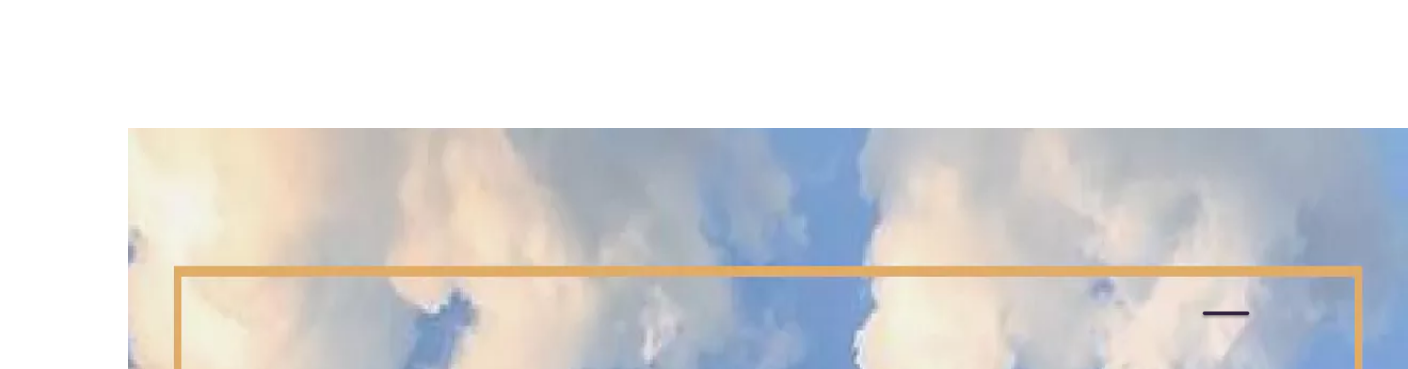
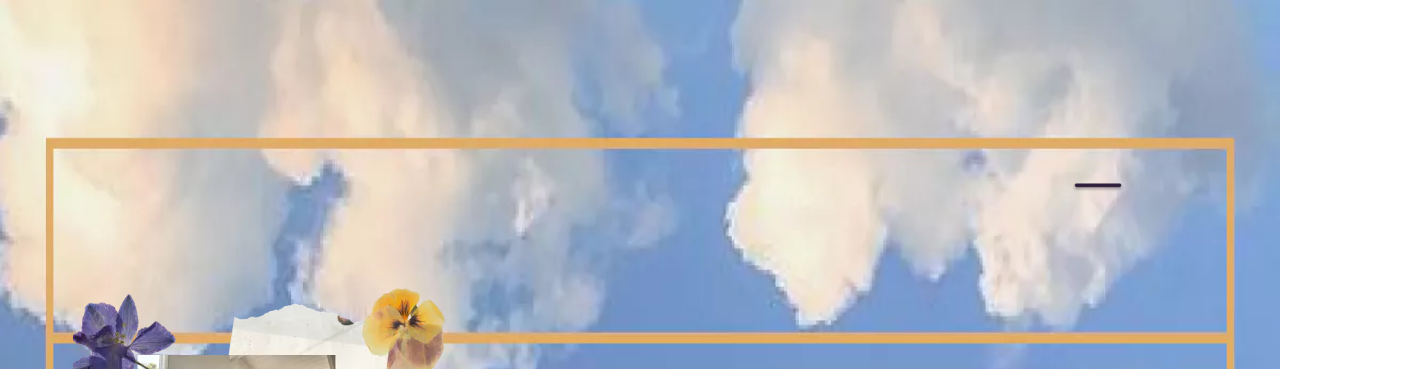
Before and after one commit to NicRios/mindyhwk, a website built with Parcel: page index.html in a window 1280 px wide. Shown: the top 369 px of the page, 1408 px wide, since content can reach past the window. Built offline with nearby package versions, Linux system fonts and the light colour scheme.

Commit message:
Update converter.css

```diff
--- a/converter.css
+++ b/converter.css
@@ -4,10 +4,10 @@
 .converter-converter {
   width: 100%;
   height: 1254px;
-  margin: 10%;
+
   padding: 10%;
   display: flex;
-  overflow: auto;
+  overflow: hidden;
   position: relative;
   align-items: flex-start;
   flex-shrink: 0;
```
